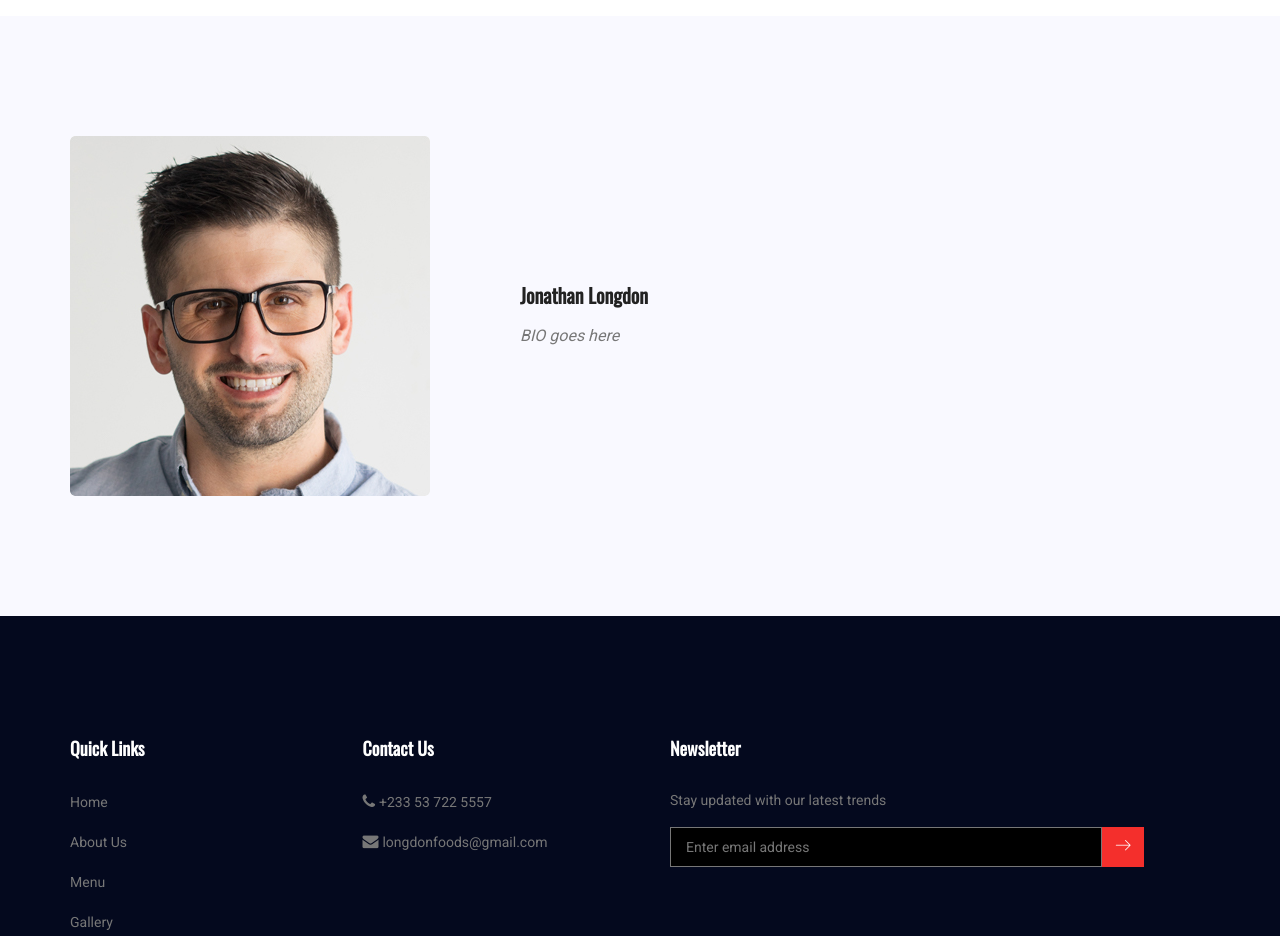
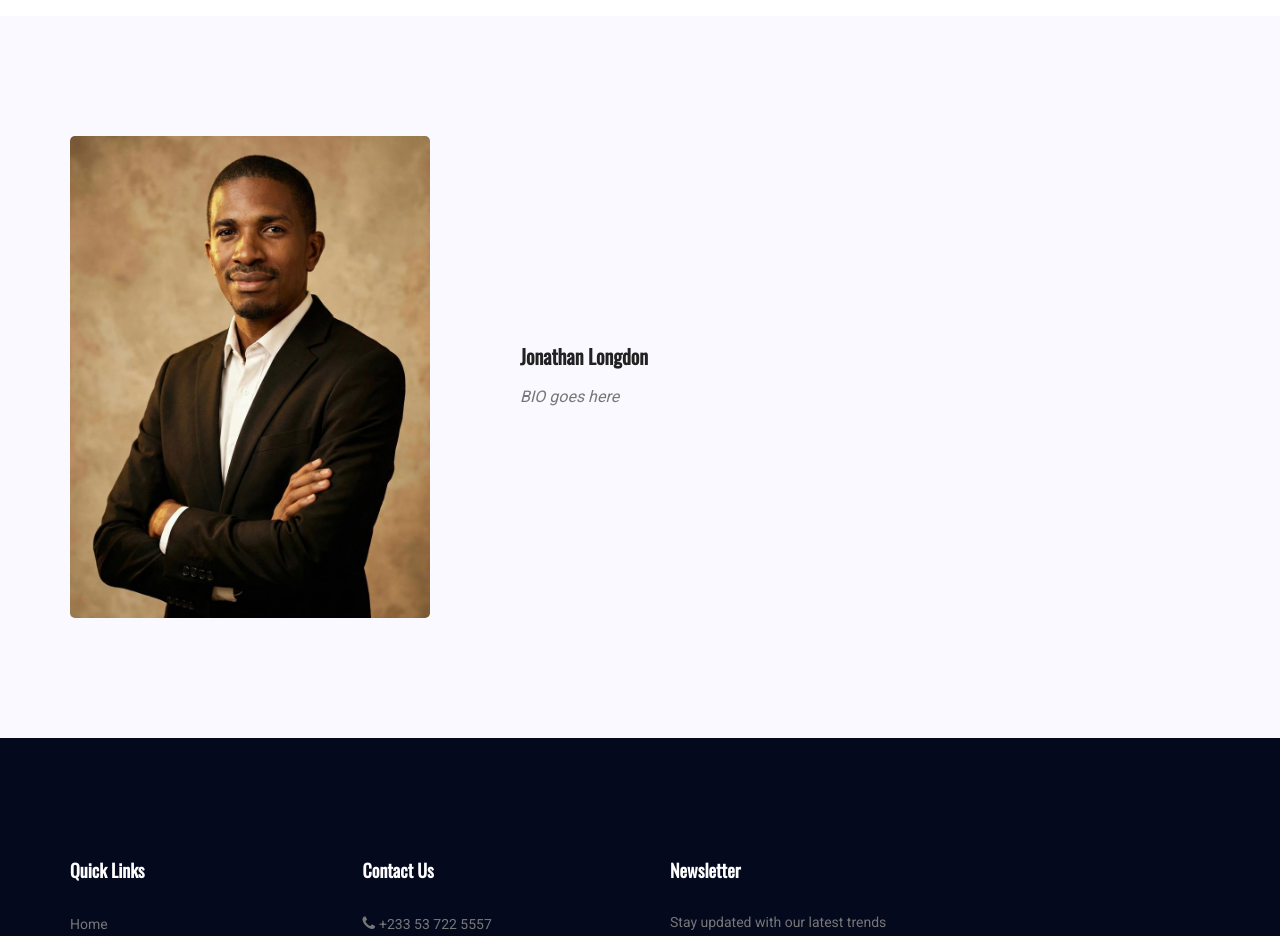
Before and after one commit to Bennymens/foodbar, a website: page about-us.html in a window 1280 px wide. Shown: the part 2860-3796 px from the top of the page. Drawn offline with nearby package versions, Linux system fonts and the light colour scheme; some packages are replaced by stand-ins of ours; a script that the page names is missing.

Commit message:
Update about-us.html and add Founder images

```diff
--- a/about-us.html
+++ b/about-us.html
@@ -306,7 +306,7 @@
           <div class="item">
             <div class="row">
               <div class="col-lg-4">
-                <img src="img/testimonials/testi-1.jpg" alt="" />
+                <img src="img/Founder/Founder.jpeg" alt="" />
               </div>
               <div class="col-lg-8">
                 <div class="testi_text">
```
Also changed, not shown: img/Founder/Founder.jpeg (added).
